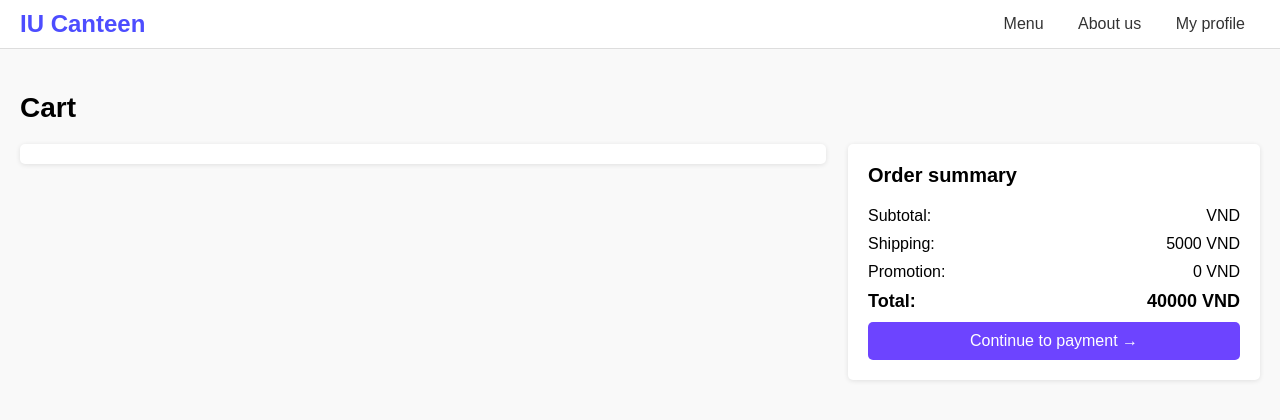
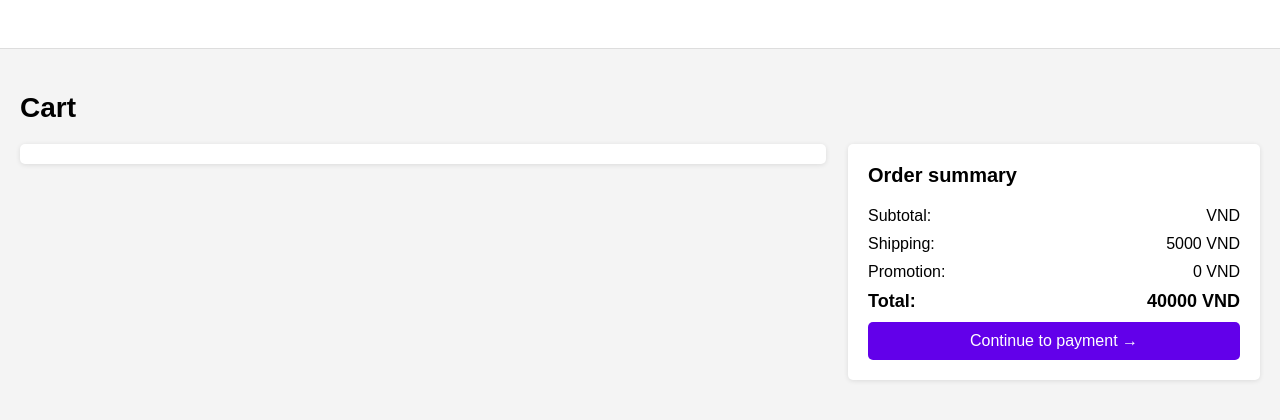
Before and after one commit to vlmd091104/WAD, a PHP site: page /cart.php in a window 1280 px wide. Shown: the top 420 px of the page. Run offline with PHP 8.4, Linux system fonts and the light colour scheme; data that the repository does not hold is empty.

Commit message:
update some css

```diff
--- a/style/cart.css
+++ b/style/cart.css
@@ -1,9 +1,8 @@
-/* styles.css */
 body {
     font-family: Arial, sans-serif;
     margin: 0;
     padding: 0;
-    background-color: #f9f9f9;
+    background-color: #f4f4f4; /* Match background color */
 }
 
 header {
@@ -20,19 +19,19 @@ header {
 
 .navbar h1 {
     font-size: 24px;
-    color: #4d4dff;
+    color: white; /* Change to white for consistency */
     margin: 0;
 }
 
 .navbar nav a {
     margin: 0 15px;
     text-decoration: none;
-    color: #333;
+    color: white; /* Change to white for consistency */
     font-size: 16px;
 }
 
 .navbar .basket {
-    background-color: #6d44ff;
+    background-color: #6200ea; /* Consistent with home.css */
     color: white;
     padding: 5px 15px;
     border: none;
@@ -93,7 +92,7 @@ h2 {
 .item-details p {
     margin: 5px 0 0;
     font-size: 16px;
-    color: green;
+    color: green; /* Keep this as is for emphasis */
 }
 
 .item-details i {
@@ -132,7 +131,7 @@ h2 {
 
 .continue-button {
     width: 100%;
-    background-color: #6d44ff;
+    background-color: #6200ea; /* Consistent button color */
     color: white;
     padding: 10px;
     border: none;
```
Also changed, not shown: style/completion.css (+25 -7 lines).
